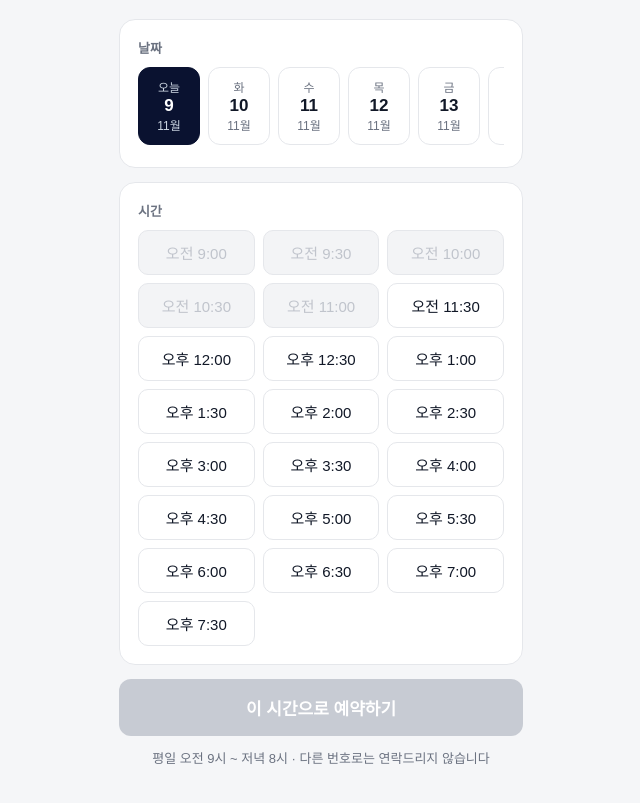
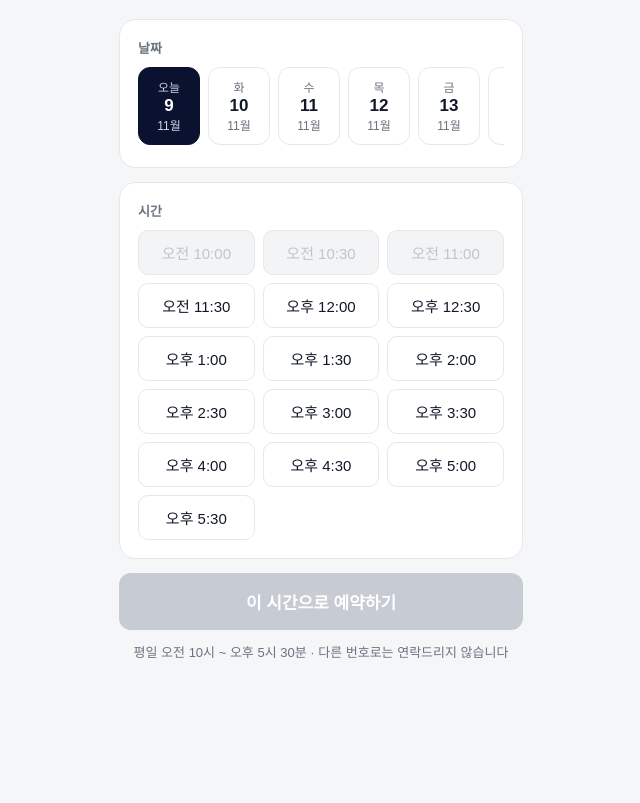
Before and after one commit to rerise-kr/rerise-kr.github.io, a plain HTML site: page book.html in a window 1280 px wide. Shown: the part 123-926 px from the top of the page, without its empty margins (319-959 px from the left). After the commit the page ends 824 px from the top, so only its background shows below. Drawn offline with Linux system fonts and the light colour scheme; a web font is replaced by a local one.

Commit message:
Add files via upload

```diff
--- a/book.html
+++ b/book.html
@@ -13,7 +13,7 @@
 <div class="card"><div class="lab">날짜</div><div class="days" id="days"></div></div>
 <div class="card"><div class="lab">시간</div><div class="times" id="times"></div></div>
 <button class="btn" id="go" disabled>이 시간으로 예약하기</button>
-<div class="note">평일 오전 9시 ~ 저녁 8시 · 다른 번호로는 연락드리지 않습니다</div>
+<div class="note">평일 오전 10시 ~ 오후 5시 30분 · 다른 번호로는 연락드리지 않습니다</div>
 </div>
 <script>
 (function(){
@@ -21,9 +21,9 @@ var API='https://kpac-crm-server-production.up.railway.app/api/debt/book';
 var k=new URLSearchParams(location.search).get('k')||'';
 var W=['일','월','화','수','목','금','토'];var selD=null, selT=null;
 function fmt(dt){var h=dt.getHours(),m=dt.getMinutes();var ap=h<12?'오전':'오후';var hh=h%12||12;return (dt.getMonth()+1)+'월 '+dt.getDate()+'일 '+ap+' '+hh+'시'+(m?' '+m+'분':'');}
-var days=[];var d=new Date();var nowH=d.getHours()*60+d.getMinutes();if(nowH>=19*60)d.setDate(d.getDate()+1);d.setHours(0,0,0,0);while(days.length<7){var x=new Date(d);if(x.getDay()!==0&&x.getDay()!==6)days.push(x);d.setDate(d.getDate()+1);}
+var days=[];var d=new Date();var nowH=d.getHours()*60+d.getMinutes();if(nowH>=17*60)d.setDate(d.getDate()+1);d.setHours(0,0,0,0);while(days.length<7){var x=new Date(d);if(x.getDay()!==0&&x.getDay()!==6)days.push(x);d.setDate(d.getDate()+1);}
 var dw=document.getElementById('days');days.forEach(function(x,i){var e=document.createElement('div');e.className='d';e.innerHTML='<span>'+(i===0&&x.toDateString()===new Date().toDateString()?'오늘':W[x.getDay()])+'</span><b>'+x.getDate()+'</b><span>'+(x.getMonth()+1)+'월</span>';e.onclick=function(){selD=x;selT=null;[].forEach.call(dw.children,function(c){c.classList.remove('on')});e.classList.add('on');drawT();check();};dw.appendChild(e);});
-function drawT(){var tw=document.getElementById('times');tw.innerHTML='';if(!selD)return;for(var h=9;h<20;h++){for(var m=0;m<60;m+=30){(function(h,m){var t=new Date(selD);t.setHours(h,m,0,0);var e=document.createElement('div');var past=t.getTime()<Date.now()+30*60000;e.className='t'+(past?' off':'');e.textContent=(h<12?'오전 ':'오후 ')+((h%12)||12)+':'+(m?'30':'00');if(!past)e.onclick=function(){selT=t;[].forEach.call(tw.children,function(c){c.classList.remove('on')});e.classList.add('on');check();};tw.appendChild(e);})(h,m);}}}
+function drawT(){var tw=document.getElementById('times');tw.innerHTML='';if(!selD)return;for(var h=10;h<18;h++){for(var m=0;m<60;m+=30){(function(h,m){var t=new Date(selD);t.setHours(h,m,0,0);var e=document.createElement('div');var past=t.getTime()<Date.now()+30*60000;e.className='t'+(past?' off':'');e.textContent=(h<12?'오전 ':'오후 ')+((h%12)||12)+':'+(m?'30':'00');if(!past)e.onclick=function(){selT=t;[].forEach.call(tw.children,function(c){c.classList.remove('on')});e.classList.add('on');check();};tw.appendChild(e);})(h,m);}}}
 function check(){document.getElementById('go').disabled=!(selD&&selT);}
 if(dw.firstChild)dw.firstChild.click();
 if(k){fetch(API+'?k='+encodeURIComponent(k)).then(function(r){return r.json()}).then(function(j){if(j&&j.ok&&j.name){document.getElementById('hi').textContent=j.name+'님, 통화 시간 예약';}}).catch(function(){});}
```
